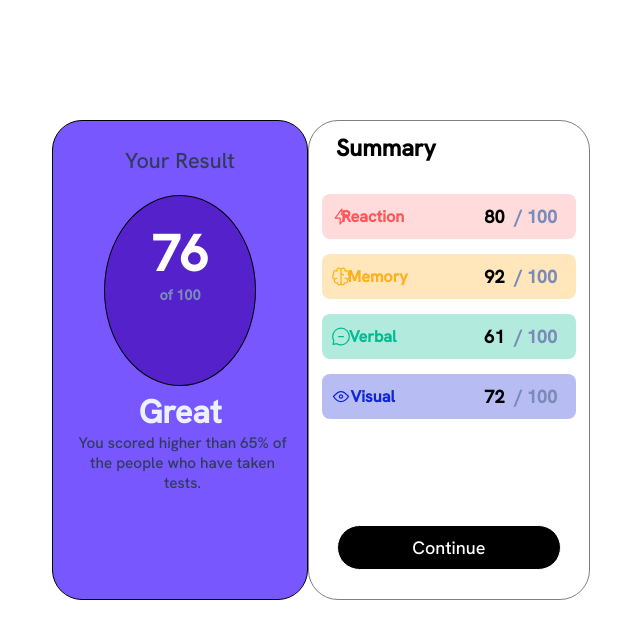
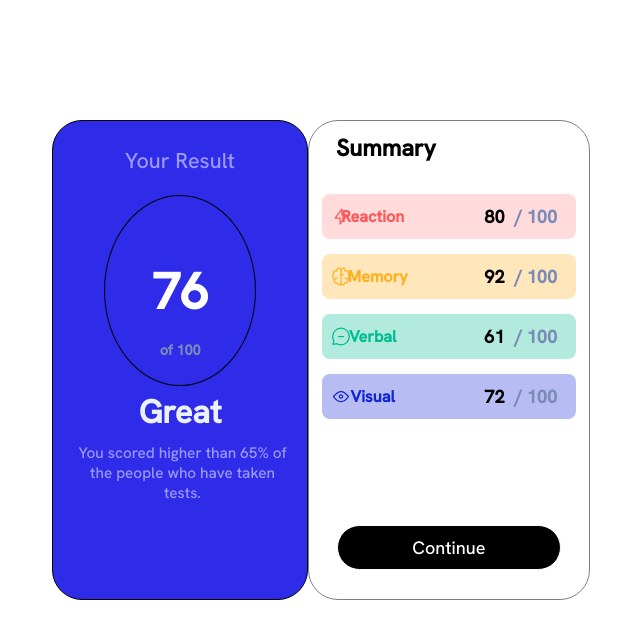
Before and after one commit to caioalmeidacl/template, a plain HTML site: page index.html in a window 1280 px wide. Shown: the whole page, without its empty margins (332-972 px from the left). Drawn offline with Linux system fonts and the light colour scheme.

Commit message:
Amoust finish

```diff
--- a/styles/style.css
+++ b/styles/style.css
@@ -26,15 +26,14 @@ header {
     display: flex;
     border: 1px solid ;
     flex-direction: column;
-    background-color: hsl(252,100%,67%);
+    background-color: hsl(241,81%,54%);
     border-radius: 30px;
     width: 20vw;
     height: 60vh;
 }
 
 #result p:nth-child(1) {
-    color: hsl(224,30%,27%);
-
+    color: hsl(241,100%,80%);
     text-align: center;
     padding: 10px;
     font-size: 1.2em;
@@ -45,22 +44,28 @@ header {
 .result-point{
     border: 1px solid;
     align-self: center;
-    text-align: center;
+    align-content: center;
     width: 60%;
     height: 40%;
     margin-top: 10px;
-    padding: 45px;
     border-radius: 100%;
-    background-color: hsla(258,72%, 46%, 1);
+    background-color: hsla(241, 81%, 54%, 1);
+    position: static;
 }
 
 .result-point h1 {
     color: white;
+    position: absolute;
+    top: 33%;
+    left: 39%;
     font-size: 2.8em;
     margin-top: -20px;
 }
 
 .result-point h2 {
+    position: absolute;
+    top: 46%;
+    left: 42%;
     font-size: 0.8em;
     color: hsl(224,30%,60%);
 }
@@ -77,11 +82,11 @@ header {
 
 .message p {
     font-size: 0.85rem;
-
     width: 86%;
+    margin-top: 10px;
     position: relative;
     left: 8%;
-    color: hsl(224,30%,27%);
+    color: hsl(241,100%,80%);
 }
 
 .content {
```
